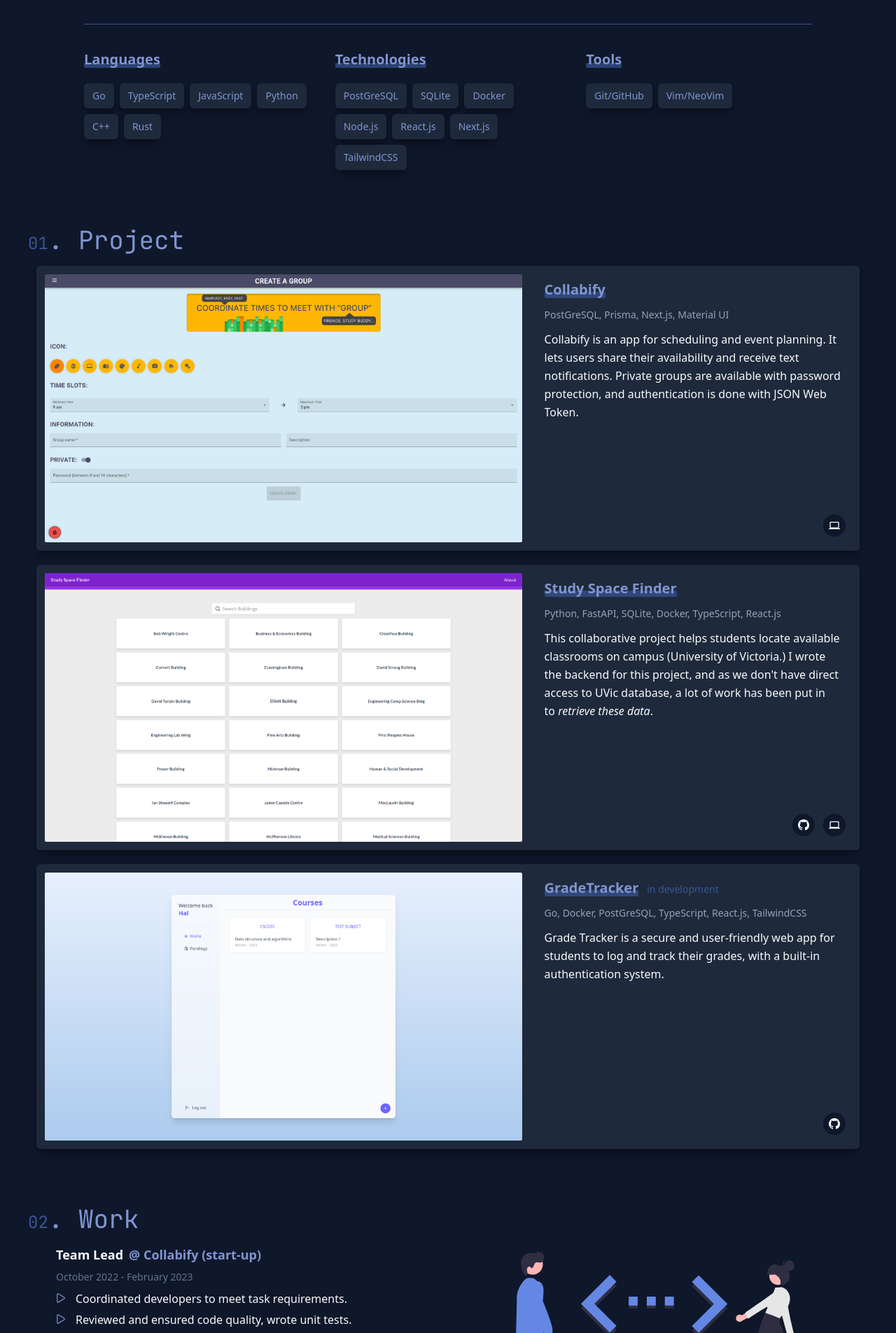
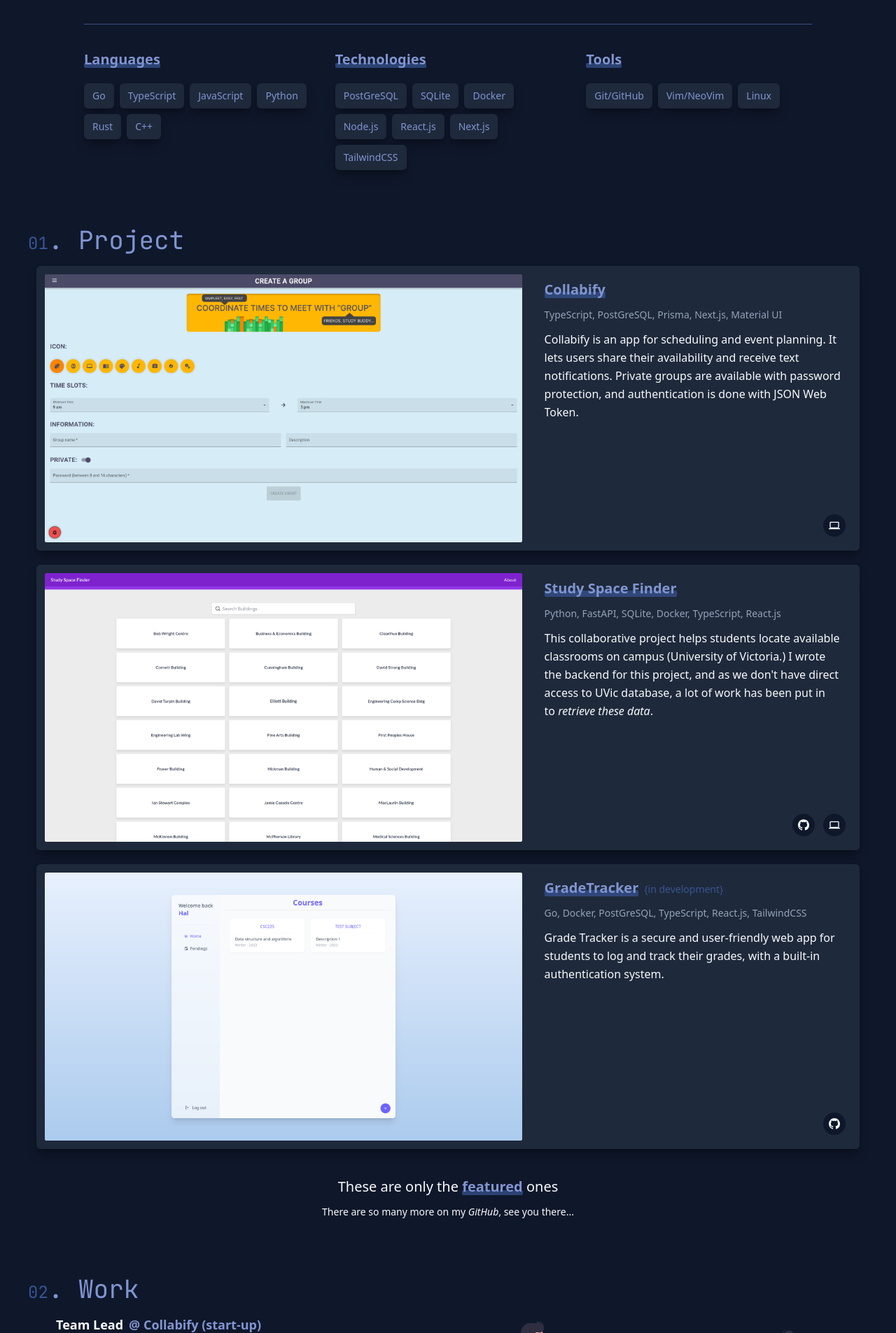
Before and after one commit to hn275/portfolio, a React (Vite) app: page / in a window 1280 px wide. Shown: the part 1195-3100 px from the top of the page at 70% size. Built offline with nearby package versions, Linux system fonts and the light colour scheme.

Commit message:
refactor: content

```diff
--- a/src/App.tsx
+++ b/src/App.tsx
@@ -18,6 +18,7 @@ import { useContactMe } from "hooks";
 import { FadeIn, SlideIn } from "layout";
 import Collabify from "features/Work/assets/collabify_code.svg";
 import Telus from "features/Work/assets/telus_phone.svg";
+import { LINKS } from "lib/links";
 
 function App() {
   const contactMeProps = useContactMe();
@@ -126,6 +127,21 @@ function App() {
                 (with permission), open to all developers/students to use.
               </p>
             </ProjectCard>*/}
+
+            <FadeIn className="flex flex-col justify-center items-center gap-3 mt-5">
+              <p className="text-xl">
+                These are only the&nbsp;
+                <AnimatedUnderline>featured</AnimatedUnderline>
+                &nbsp;ones
+              </p>
+              <p className="text-sm">
+                There are so many more on my{" "}
+                <a href={LINKS.github} className="italic hover:underline">
+                  GitHub
+                </a>
+                , see you there...
+              </p>
+            </FadeIn>
           </AnimatedSection>
 
           {/* WORK */}
--- a/src/features/About/Skills.tsx
+++ b/src/features/About/Skills.tsx
@@ -8,7 +8,7 @@ export function Skills() {
   const skills = [
     {
       name: "Languages",
-      stacks: ["Go", "TypeScript", "JavaScript", "Python", "C++", "Rust"],
+      stacks: ["Go", "TypeScript", "JavaScript", "Python", "Rust", "C++"],
     },
     {
       name: "Technologies",
@@ -24,7 +24,7 @@ export function Skills() {
     },
     {
       name: "Tools",
-      stacks: ["Git/GitHub", "Vim/NeoVim"],
+      stacks: ["Git/GitHub", "Vim/NeoVim", "Linux"],
     },
   ];
 
--- a/src/features/Project/ProjectCard.tsx
+++ b/src/features/Project/ProjectCard.tsx
@@ -69,7 +69,9 @@ export function ProjectCard(props: Props) {
         >
           <AnimatedUnderline h={9}>{title}</AnimatedUnderline>
           {wip && (
-            <span className="text-sm text-secondary ml-3">in development</span>
+            <span className="text-sm text-secondary ml-2">
+              &#123;in development&#125;
+            </span>
           )}
         </motion.h2>
 
--- a/src/features/Project/contents.ts
+++ b/src/features/Project/contents.ts
@@ -7,7 +7,7 @@ import { ProjectProps } from "./types";
 export const PROJECTS: ProjectProps = {
   collabify: {
     title: "Collabify",
-    stacks: ["PostGreSQL", "Prisma", "Next.js", "Material UI"],
+    stacks: ["TypeScript", "PostGreSQL", "Prisma", "Next.js", "Material UI"],
     github: null,
     liveSite: "https://collabify.space",
     imageSrc: Collabify,
```
